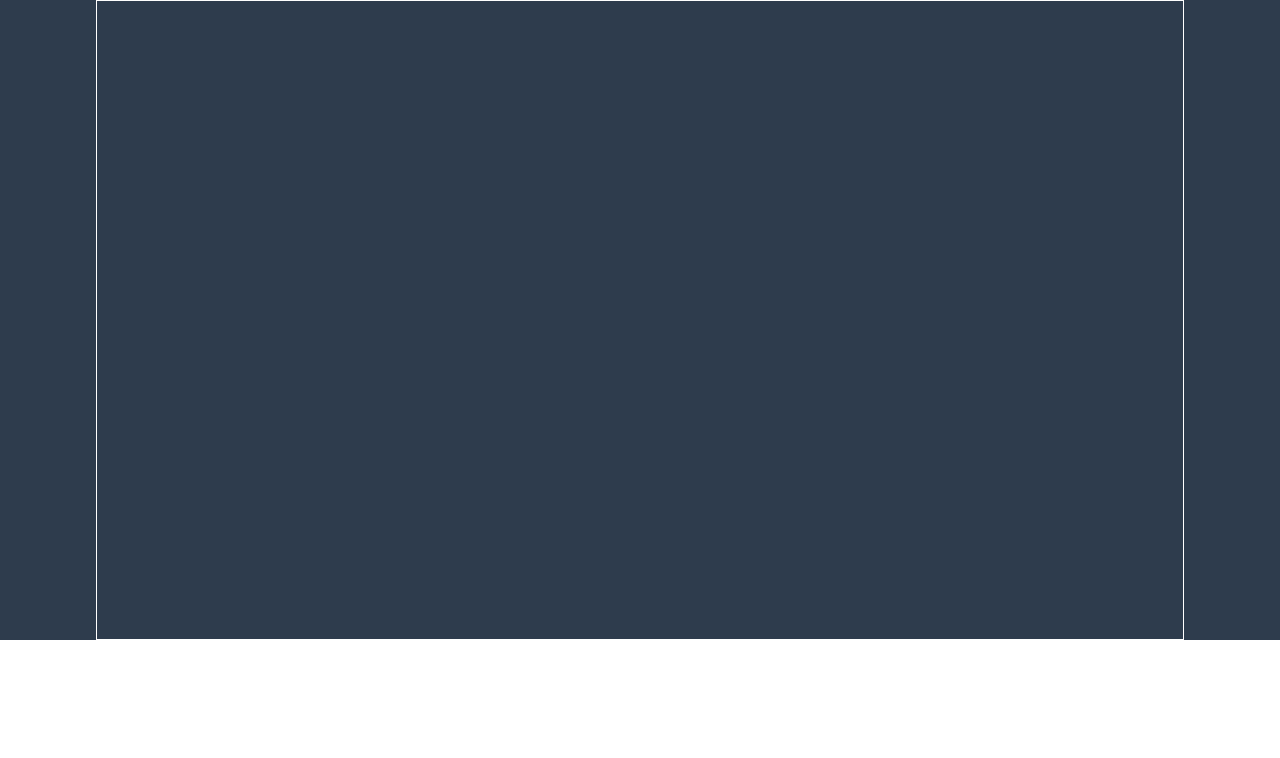
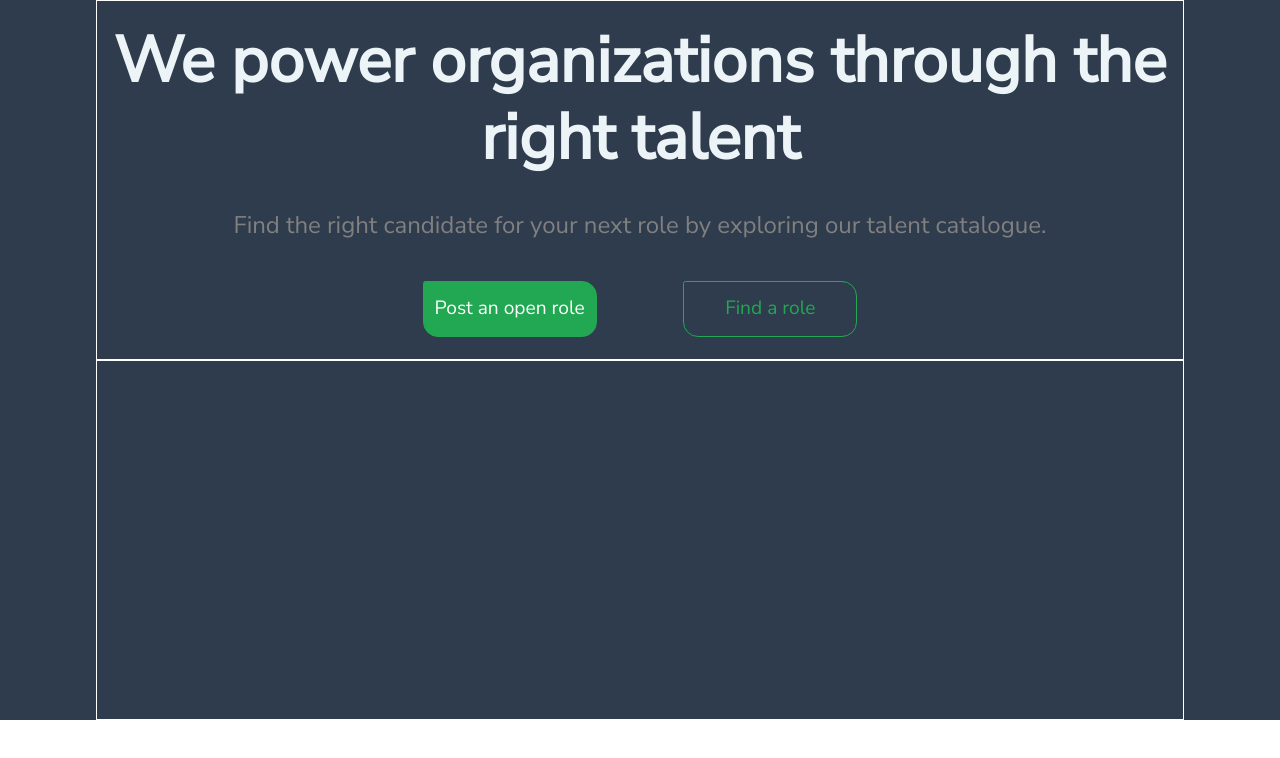
Before and after one commit to MokuaEnock/mboka, a React (Vite) app: page / in a window 1280 px wide. Shown: the top 758 px of the page. Built offline with nearby package versions, Linux system fonts and the light colour scheme; a small style sheet from the web is missing.

Commit message:
create the structure for the lanidng page

```diff
--- a/src/Pages/general/landing/landing.css
+++ b/src/Pages/general/landing/landing.css
@@ -1,6 +1,6 @@
 #landing-1 {
   width: 100%;
-  height: 80vh;
+  height: 90vh;
   background-color: var(--primary);
   display: flex;
   flex-direction: column;
@@ -10,6 +10,53 @@
 
 #landing-1 > div {
   border: thin solid white;
-  height: 100%;
+  height: 50%;
   width: 85%;
+  display: flex;
+  flex-direction: column;
+  align-items: center;
+  justify-content: space-evenly;
 }
+
+.landing-main > h1 {
+  color: var(--secondary);
+  font-size: 4rem;
+  text-align: center;
+  font-weight: bold;
+  /* letter-spacing: .3rem; */
+}
+
+.landing-main > p {
+  color: var(--five);
+  font-size: 1.5rem;
+  text-align: center;
+}
+
+.landing-main > span {
+  height: max-content;
+  width: 40%;
+  display: flex;
+  flex-direction: row;
+  align-items: center;
+  justify-content: space-between;
+}
+
+.landing-main > span > * {
+  height: 7vh;
+  width: 40%;
+  border: thin solid var(--four);
+  display: flex;
+  flex-direction: row;
+  align-items: center;
+  justify-content: center;
+  color: var(--third);
+  border-radius: 2.5px 15px 15px;
+  font-size: 1.2rem;
+}
+
+.landing-main > span > :first-child {
+  background-color: var(--four);
+}
+.landing-main > span > :last-child {
+  color: var(--four);
+}
--- a/src/Pages/general/landing/landing.jsx
+++ b/src/Pages/general/landing/landing.jsx
@@ -5,18 +5,22 @@ export default function Landing() {
   return (
     <main className="landing">
       <section id="landing-1">
-        {/* <h1>We power organizations through the right talent</h1>
+        <div className="landing-main">
+          <h1>We power organizations through the right talent</h1>
           <p>
             Find the right candidate for your next role by exploring our talent
-          catelogue.
+            catalogue.
           </p>
           <span>
             <Link to="/auth/poster">Post an open role</Link>
             <Link to="/auth/finder">Find a role</Link>
-        </span> */}
+          </span>
+        </div>
 
-        <div></div>
+        <div className="landing-main2"></div>
       </section>
+
+      <section id="landing-2"></section>
     </main>
   );
 }
```
Lines whose indentation alone changed are shown as unchanged.
